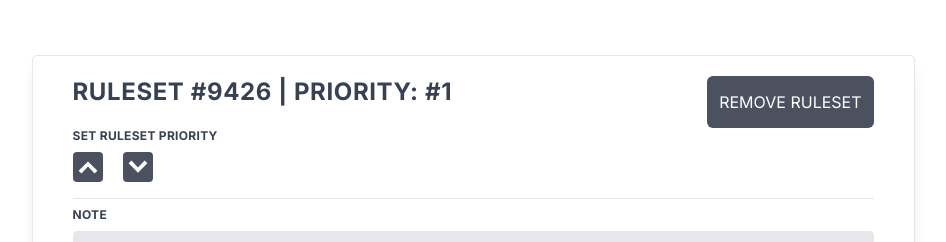
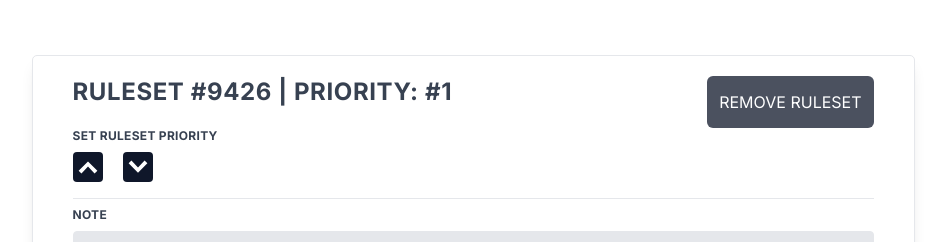
Before and after one commit to RadimKotajnyDev/matrix-price-react, a React (Vite) app: page / in a window 1280 px wide. Shown: the top 242 px of the page, without its empty margins (167-1113 px from the left). Built offline with nearby package versions, Linux system fonts and the light colour scheme.

Commit message:
funkce pro Priority (nereaguje :/)

```diff
--- a/src/App.tsx
+++ b/src/App.tsx
@@ -130,9 +130,10 @@ export default function App() {
         }
     }
 
-    function PriorityDown() {
+    function PriorityDown(id: number, priority: number, number: number) {
         if (myRuleset.length > 1) {
-
+            myRuleset[priority] = {id: id, priority: priority - 1, number: number}
+            setMyRuleset(myRuleset);
         }
     }
 
@@ -159,7 +160,7 @@ export default function App() {
                                     type="button"
                                     className="w-fit mr-5 my-2 h-fit rounded text-white bg-slate-900 duration-200 hover:text-slate-900 hover:bg-white disabled:opacity-75"
                                     title="priority up"
-                                    disabled={myRuleset.length <= 1}
+                                    disabled={myRuleset.length < 1}
                                     onClick={() => PriorityUp(id, priority, number)}>
                                     <GoChevronUp size="30"/>
                                 </button>
@@ -168,8 +169,8 @@ export default function App() {
                                     type="button"
                                     className="w-fit h-fit my-2 rounded text-white bg-slate-900 duration-200 hover:text-slate-900 hover:bg-white disabled:opacity-75"
                                     title="priority down"
-                                    disabled={myRuleset.length <= 1}
-                                    onClick={() => PriorityDown()}>
+                                    disabled={myRuleset.length < 1}
+                                    onClick={() => PriorityDown(id, priority, number)}>
                                     <GoChevronDown size="30"/>
                                 </button>
                                 <hr className="my-2"/>
```
